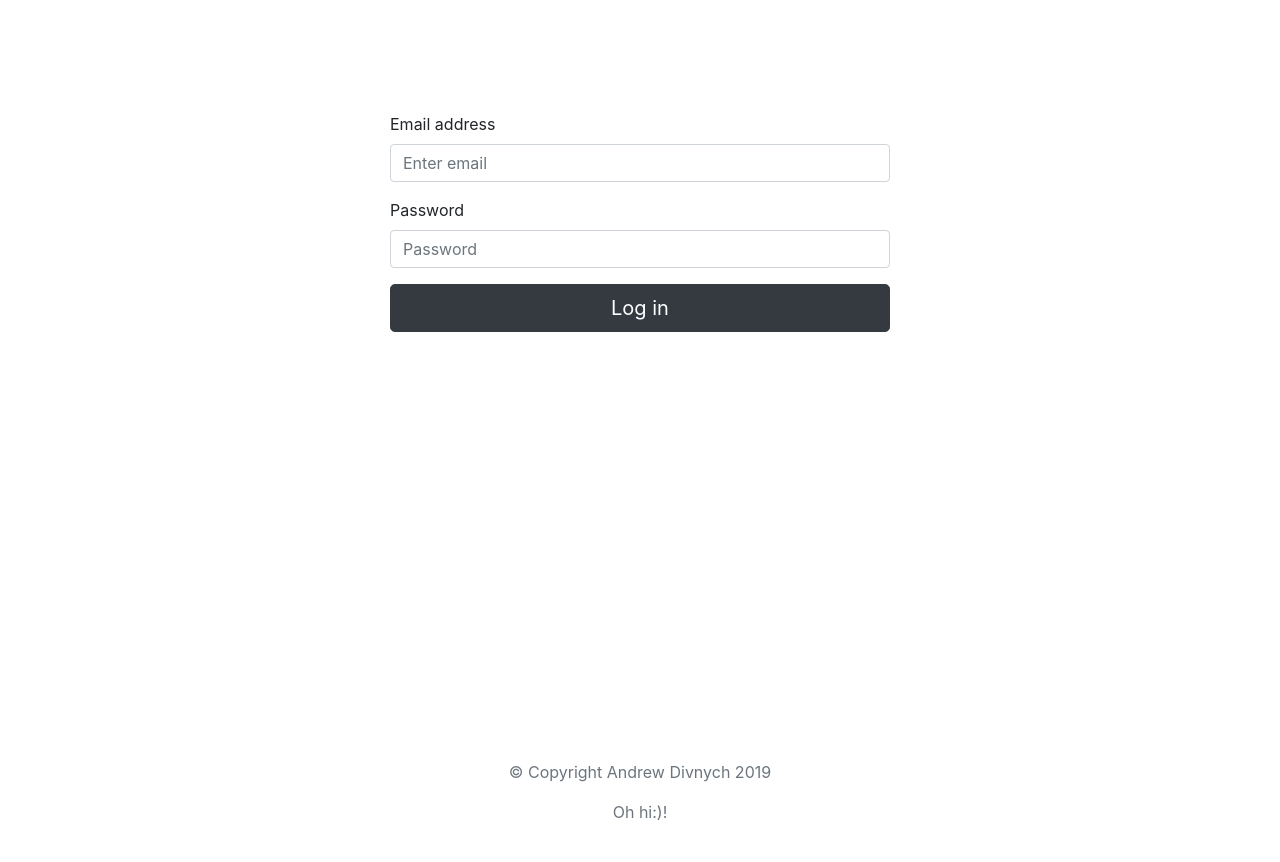
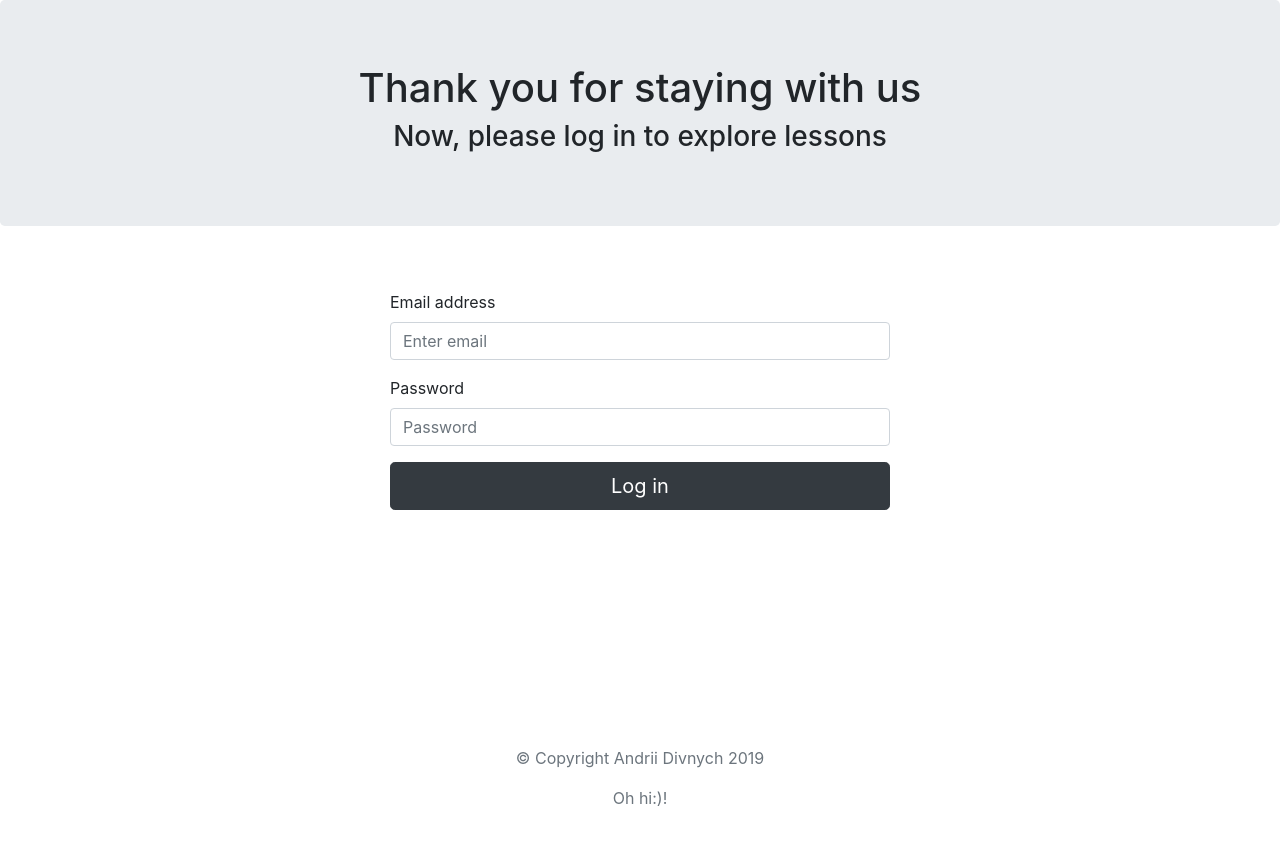
Before and after one commit to DivnychAndrii/musician-platform, a Django app: page /login/ in a window 1280 px wide. Shown: the part 56-918 px from the top of the page. Before the commit the page ends 876 px from the top, so only its background shows below. Run offline with Django 3.2, Linux system fonts and the light colour scheme; some libraries are stand-ins or nearby versions.

Commit message:
Register, login pages, JWT, installed celery and reddis, will setup soon

```diff
--- a/app/app/settings.py
+++ b/app/app/settings.py
@@ -171,3 +171,9 @@ REST_FRAMEWORK = {
         "djangorestframework_camel_case.render.CamelCaseJSONRenderer",
         'rest_framework.renderers.BrowsableAPIRenderer',
     )}
+
+EMAIL_USE_TLS = True
+EMAIL_HOST = 'smtp.i.ua'
+EMAIL_HOST_USER = 'divnycha@i.ua'
+EMAIL_HOST_PASSWORD = ''
+EMAIL_PORT = 465
--- a/app/main/forms.py
+++ b/app/main/forms.py
@@ -1,5 +1,4 @@
 from django import forms
-from django.contrib.auth.forms import UserCreationForm
 
 from .models import User
 
@@ -20,7 +19,7 @@ class UserRegisterForm(forms.ModelForm):
 
 class LoginForm(forms.ModelForm):
     email = forms.EmailField(label='Email address')
-    password = forms.CharField(widget=forms.PasswordInput, required=True)
+    password = forms.CharField  (widget=forms.PasswordInput, required=True)
 
     class Meta:
         model = User
--- a/app/main/standart_views.py
+++ b/app/main/standart_views.py
@@ -1,9 +1,10 @@
 from django.contrib.auth.forms import AuthenticationForm
 from django.http import HttpResponseRedirect, HttpResponse
 from django.shortcuts import render, redirect
+from django.template.loader import render_to_string
 from django.urls import reverse
 from django.views import View
-from django.core.mail import send_mail
+from django.core.mail import send_mail, EmailMessage
 from rest_framework.utils import json
 
 from main.forms import UserRegisterForm, LoginForm
@@ -24,6 +25,7 @@ class Register(View):
         return render(request, 'register.html', {'form': form})
 
 
+
 class Login(View):
     template = 'login.html'
 
--- a/app/main/templates/base.html
+++ b/app/main/templates/base.html
@@ -43,7 +43,7 @@
       }
    </style>
   <div class="container text-center">
-    <p>© Copyright Andrew Divnych {% now "Y" %}</p>
+    <p>© Copyright Andrii Divnych {% now "Y" %}</p>
     <p class="float-right">
     <p>Oh hi:)!</p>
   </div>
--- a/app/main/templates/login.html
+++ b/app/main/templates/login.html
@@ -1,8 +1,15 @@
 {% extends "base.html" %}
 {% block content %}
-<br><br><br><br>
 {% if not request.user.is_authenticated %}
-
+<main role="main">
+  <section class="jumbotron text-center">
+    <div class="container">
+      <h1 class="jumbotron-heading">Thank you for staying with us</h1>
+      <h3 class="jumbotron-heading">Now, please log in to explore lessons</h3>
+    </div>
+  </section>
+</main>
+<div class="modal-body">
 <div class="modal-body">
   <form class='login-form'>
     <style>
@@ -32,9 +39,9 @@
   $(document).ready(function(){
     console.log(1);
     $("#but").click(function(){
-      signup();
+      signin();
     });
-        function signup(){
+        function signin(){
             email = document.getElementById("exampleInputEmail").value;
             password = document.getElementById("exampleInputPassword").value;
             $("#erroremail").html("");
@@ -47,13 +54,10 @@
                   'password':password,
               },
                 success: function (data) {
-                    console.log(data);
                     // if response - OK
-                    if (data.status_code == 200) {
-                        $window.sessionStorage.accessToken = response.body.access_token;
+                    localStorage.setItem('JWTToken', data.access);
                         // https://dev.to/perrydbucs/using-jwts-for-authentication-in-restful-applications-55hc  -  GOOD practice
-                        window.location.href = '/success'; // it's success page
-                    }
+                    // window.location.href = '/success'; // it's success page
                 },
                 error: function (data) {
                     // if response - Bad
@@ -66,6 +70,5 @@
         }
     });
 </script>
-  <br><br><br><br><br><br><br><br><br><br><br><br><br><br>
-  <br><br><br><br><br><br><br>
+  <br><br><br><br><br><br><br><br><br><br><br><br><br>
 {% endblock content %}
--- /dev/null
+++ b/app/main/templates/thank.html
@@ -0,0 +1,5 @@
+{% autoescape off %}
+Hi superhero,
+
+Your email have been registered in out platform, feel free to explore everything and share your lessons. Have a great day!.
+{% endautoescape %}
--- a/app/main/views.py
+++ b/app/main/views.py
@@ -1,3 +1,4 @@
+from django.template.loader import render_to_string
 from rest_framework import viewsets, mixins
 from rest_framework.permissions import IsAuthenticated, AllowAny
 from rest_framework_simplejwt.authentication import JWTAuthentication
```
Also changed, not shown: app/main/templates/register.html (+11 -8 lines), app/requirements.txt (+10 -0 lines).
